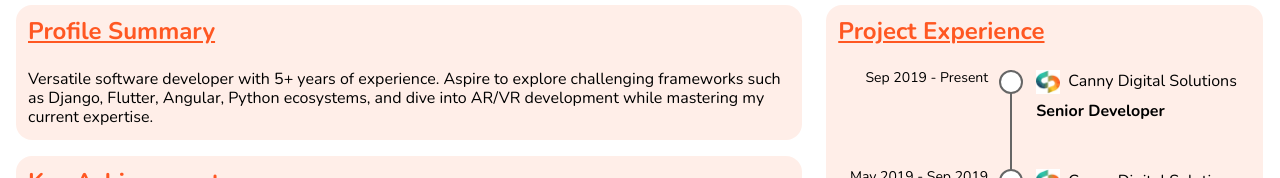
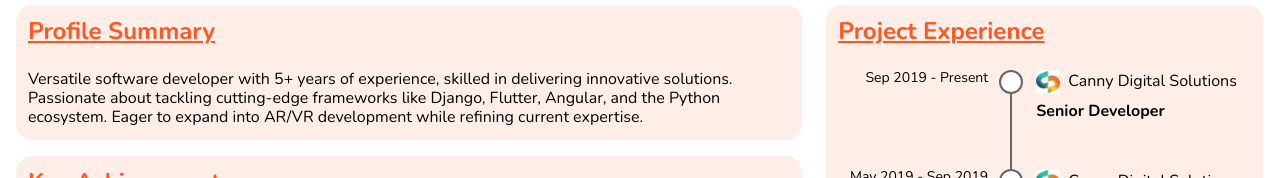
Before and after one commit to myself-tamilvanan/my-resume-nextjs, a Next.js app: page / in a window 1280 px wide. Shown: the part 190-368 px from the top of the page. Built offline with nearby package versions, Linux system fonts and the light colour scheme.

Commit message:
Theme color changes

```diff
--- a/src/app/page.tsx
+++ b/src/app/page.tsx
@@ -121,10 +121,11 @@ const PageResume = () => {
         <section className={style.left_container}>
           <Subtitle title="Profile Summary">
             <p>
-              Versatile software developer with 5+ years of experience. Aspire
-              to explore challenging frameworks such as Django, Flutter,
-              Angular, Python ecosystems, and dive into AR/VR development while
-              mastering my current expertise.
+              Versatile software developer with 5+ years of experience, skilled
+              in delivering innovative solutions. Passionate about tackling
+              cutting-edge frameworks like Django, Flutter, Angular, and the
+              Python ecosystem. Eager to expand into AR/VR development while
+              refining current expertise.
             </p>
           </Subtitle>
           <Subtitle title="Key Achievements">
@@ -303,7 +304,7 @@ const ARR_EXPERIENCE_FRAMEWORK: PropsExperienceFramework[] = [
       "NextJS Components",
       "Typescript",
       "SSR",
-      "IST",
+      "ISR",
       "SSG",
       "CSR",
       "REST API",
```
